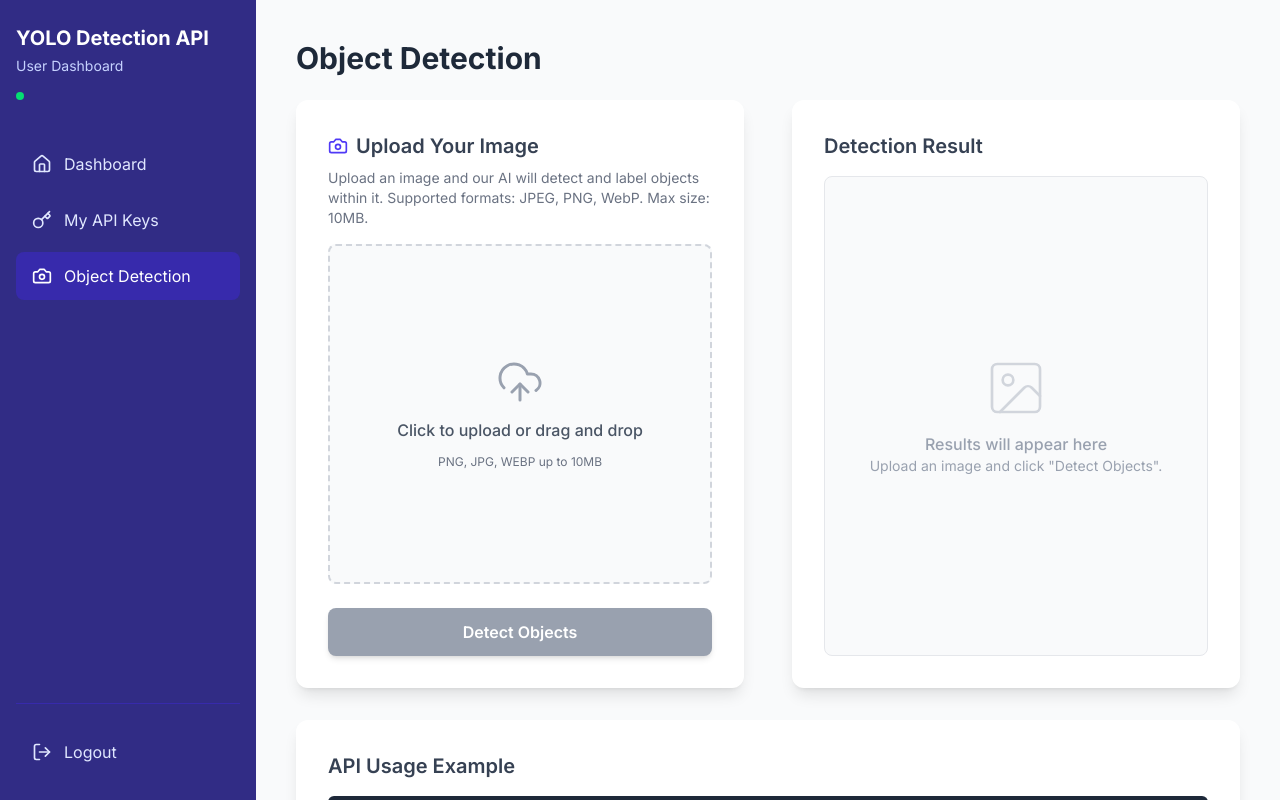
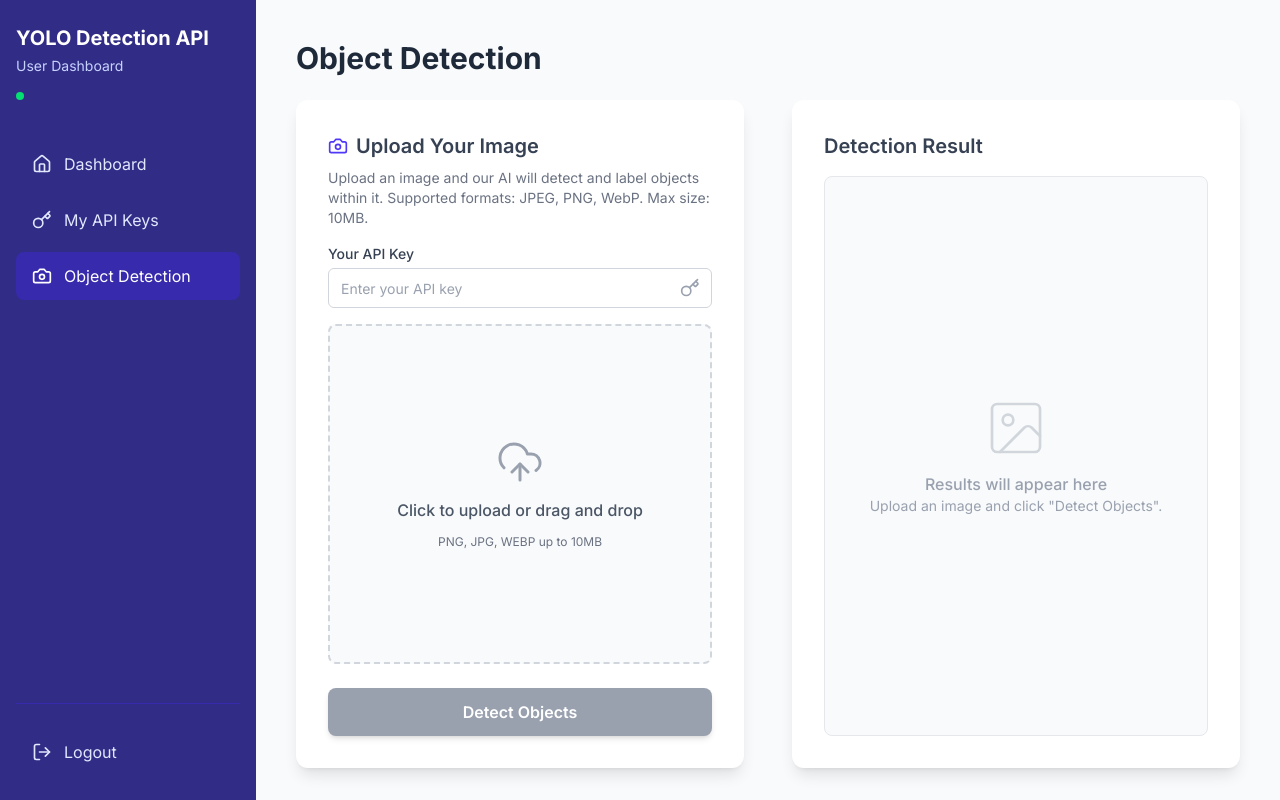
Before and after one commit to viniciusbregoli/remote-inference-webapp, a Next.js app: page /dashboard/detect in a window 1280 px wide. Built offline with nearby package versions, Linux system fonts and the light colour scheme; no server answers; sample sign-in values are in the browser's storage.

Commit message:
changes towards new architecture

```diff
--- a/app/api/detect/route.ts
+++ b/app/api/detect/route.ts
@@ -1,49 +1,59 @@
-import { getServerSession } from "next-auth/next";
-import { NextResponse } from "next/server";
-import { authOptions } from "../auth/[...nextauth]/route";
+import { NextRequest, NextResponse } from "next/server";
 
-const PYTHON_API_URL = process.env.PYTHON_API_URL || "http://localhost:5000";
+const API_URL = process.env.API_URL || "http://localhost:5000";
 
-export async function POST(request: Request) {
-    const session = await getServerSession(authOptions);
+export async function POST(req: NextRequest) {
+    try {
+        const apiKey = req.headers.get("x-api-key");
+        const contentType = req.headers.get("content-type");
+        const body = req.body;
 
-    if (!session) {
-        return NextResponse.json({ error: "Unauthorized" }, { status: 401 });
-    }
+        if (!apiKey) {
+            return new NextResponse(
+                JSON.stringify({
+                    detail: "Proxy error: API key is missing from original request",
+                }),
+                {
+                    status: 401,
+                    headers: { "Content-Type": "application/json" },
+                }
+            );
+        }
 
-    try {
-        const formData = await request.formData();
+        if (!contentType) {
+            return new NextResponse(
+                JSON.stringify({ detail: "Proxy error: Content-Type header is missing" }),
+                {
+                    status: 400,
+                    headers: { "Content-Type": "application/json" },
+                }
+            );
+        }
 
-        const pythonApiResponse = await fetch(`${PYTHON_API_URL}/detect`, {
+        const response = await fetch(`${API_URL}/detect`, {
             method: "POST",
-            body: formData,
-            // Duplex stream is required for streaming the body
+            headers: {
+                "X-API-Key": apiKey,
+                "Content-Type": contentType,
+            },
+            body: body,
             // @ts-ignore
             duplex: "half",
         });
 
-        if (!pythonApiResponse.ok) {
-            const errorBody = await pythonApiResponse.text();
-            return new NextResponse(errorBody, {
-                status: pythonApiResponse.status,
-                statusText: pythonApiResponse.statusText,
-            });
-        }
-
-        const imageBlob = await pythonApiResponse.blob();
-
-        return new NextResponse(imageBlob, {
-            status: 200,
-            headers: {
-                "Content-Type": "image/jpeg",
-            },
+        return new NextResponse(response.body, {
+            status: response.status,
+            statusText: response.statusText,
+            headers: response.headers,
         });
-
     } catch (error) {
-        console.error("Error proxying to detection API:", error);
-        return NextResponse.json(
-            { error: "Internal Server Error" },
-            { status: 500 }
+        console.error("Error in proxy API route:", error);
+        return new NextResponse(
+            JSON.stringify({ detail: "An unexpected error occurred in the proxy." }),
+            {
+                status: 500,
+                headers: { "Content-Type": "application/json" },
+            }
         );
     }
 }
--- a/app/dashboard/detect/page.tsx
+++ b/app/dashboard/detect/page.tsx
@@ -1,14 +1,17 @@
 "use client";
 
-import { FormEvent } from "react";
+import { FormEvent, useState, useEffect } from "react";
 import ImageUpload from "../../../components/image-detection/ImageUpload";
 import ResultsDisplay from "../../../components/image-detection/ResultsDisplay";
 import Button from "../../../components/ui/Button";
 import ErrorMessage from "../../../components/ui/ErrorMessage";
-import { useImageDetection } from "../../../hooks/useImageDetection";
-import { Camera } from "lucide-react";
+import { useImageDetection } from "@/hooks/useImageDetection";
+import { Camera, Key } from "lucide-react";
+import Input from "@/components/ui/Input";
 
 export default function DetectionPage() {
+  const [apiKey, setApiKey] = useState("");
+
   const {
     preview,
     resultImage,
@@ -17,7 +20,20 @@ export default function DetectionPage() {
     handleImageChange,
     handleDetection,
     resetDetection,
-  } = useImageDetection();
+  } = useImageDetection(apiKey);
+
+  useEffect(() => {
+    const storedApiKey = localStorage.getItem("apiKey");
+    if (storedApiKey) {
+      setApiKey(storedApiKey);
+    }
+  }, []);
+
+  const handleApiKeyChange = (e: React.ChangeEvent<HTMLInputElement>) => {
+    const newApiKey = e.target.value;
+    setApiKey(newApiKey);
+    localStorage.setItem("apiKey", newApiKey);
+  };
 
   const handleSubmit = (e: FormEvent) => {
     e.preventDefault();
@@ -64,6 +80,28 @@ export default function DetectionPage() {
 
           <form onSubmit={handleSubmit} className="flex-grow flex flex-col">
             <div className="flex-grow">
+              {/* API Key Input */}
+              <div className="mb-4">
+                <label
+                  htmlFor="apiKey"
+                  className="block text-sm font-medium text-gray-700 mb-1"
+                >
+                  Your API Key
+                </label>
+                <div className="relative">
+                  <Input
+                    id="apiKey"
+                    type="password"
+                    value={apiKey}
+                    onChange={handleApiKeyChange}
+                    placeholder="Enter your API key"
+                    required
+                    className="pr-10"
+                  />
+                  <Key className="absolute right-3 top-1/2 -translate-y-1/2 h-5 w-5 text-gray-400" />
+                </div>
+              </div>
+
               <ImageUpload
                 preview={preview}
                 isLoading={detectionLoading}
@@ -74,7 +112,7 @@ export default function DetectionPage() {
             <div className="mt-6">
               <Button
                 type="submit"
-                disabled={!preview || detectionLoading}
+                disabled={!preview || detectionLoading || !apiKey}
                 isLoading={detectionLoading}
                 fullWidth={true}
               >
--- /dev/null
+++ b/components/ui/Input.tsx
@@ -0,0 +1,20 @@
+import React from "react";
+
+export interface InputProps
+  extends React.InputHTMLAttributes<HTMLInputElement> {}
+
+const Input = React.forwardRef<HTMLInputElement, InputProps>(
+  ({ className, type, ...props }, ref) => {
+    return (
+      <input
+        type={type}
+        className={`flex h-10 w-full rounded-md border border-gray-300 bg-white px-3 py-2 text-sm placeholder:text-gray-400 focus:outline-none focus:ring-2 focus:ring-indigo-500 focus:ring-offset-2 disabled:cursor-not-allowed disabled:opacity-50 ${className}`}
+        ref={ref}
+        {...props}
+      />
+    );
+  }
+);
+Input.displayName = "Input";
+
+export default Input;
--- a/hooks/useImageDetection.ts
+++ b/hooks/useImageDetection.ts
@@ -1,7 +1,7 @@
 import { useState, useEffect } from "react";
 import { detectObjects } from "../services/api";
 
-export function useImageDetection() {
+export function useImageDetection(apiKey: string) {
   const [selectedImage, setSelectedImage] = useState<File | null>(null);
   const [preview, setPreview] = useState<string | null>(null);
   const [resultImage, setResultImage] = useState<string | null>(null);
@@ -69,7 +69,7 @@ export function useImageDetection() {
     try {
       const formData = new FormData();
       formData.append("image", selectedImage);
-      const blob = await detectObjects(formData, setProgress);
+      const blob = await detectObjects(formData, apiKey, setProgress);
       const imageUrl = URL.createObjectURL(blob as Blob);
       setResultImage(imageUrl);
     } catch (error) {
--- a/services/api.ts
+++ b/services/api.ts
@@ -2,12 +2,15 @@
 
 export async function detectObjects(
   formData: FormData,
+  apiKey: string,
   onProgress?: (progress: number) => void
 ) {
   return new Promise(async (resolve, reject) => {
     const xhr = new XMLHttpRequest();
 
     xhr.open("POST", "/api/detect", true);
+
+    xhr.setRequestHeader("X-API-Key", apiKey);
 
     xhr.upload.onprogress = (event) => {
       if (event.lengthComputable && onProgress) {
```
